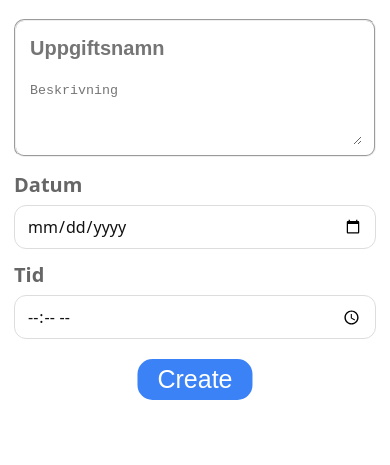
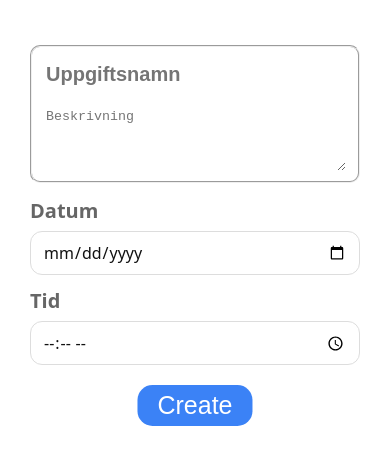
Before and after one commit to christianeriksson06/notes-application, a plain HTML site: page app/create.html in a window 390 px wide. Shown: the part 97-562 px from the top of the page. Drawn offline with Linux system fonts and the light colour scheme.

Commit message:
Responsive issues

```diff
--- a/app/create.html
+++ b/app/create.html
@@ -4,6 +4,7 @@
     <meta charset="utf-8" />
     <meta name="viewport" content="width=device-width, initial-scale=1" />
     <link href="css/style.css" rel="stylesheet" />
+    <link href="css/mobile.css" rel="stylesheet" />
     <title>Create new</title>
   </head>
   <body>
```
Also changed, not shown: app/edit.html (+1 -0 lines).
